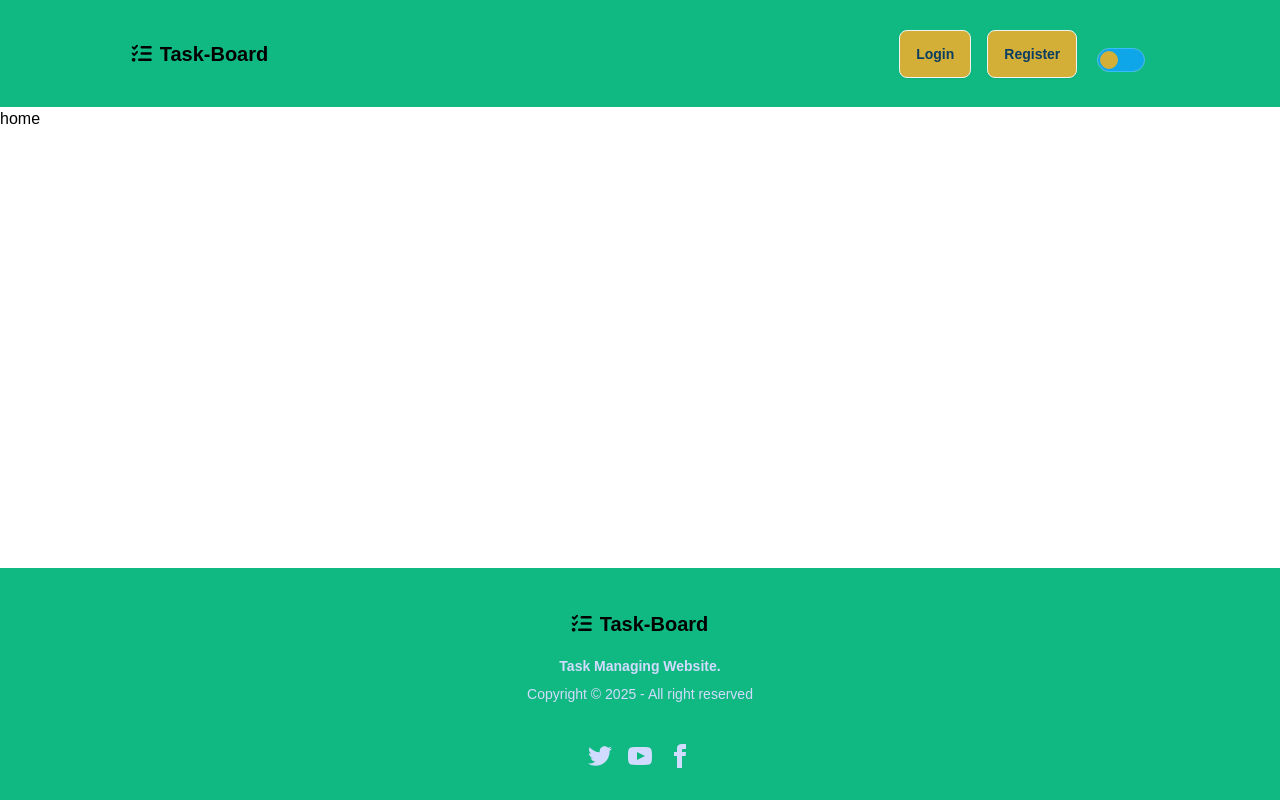
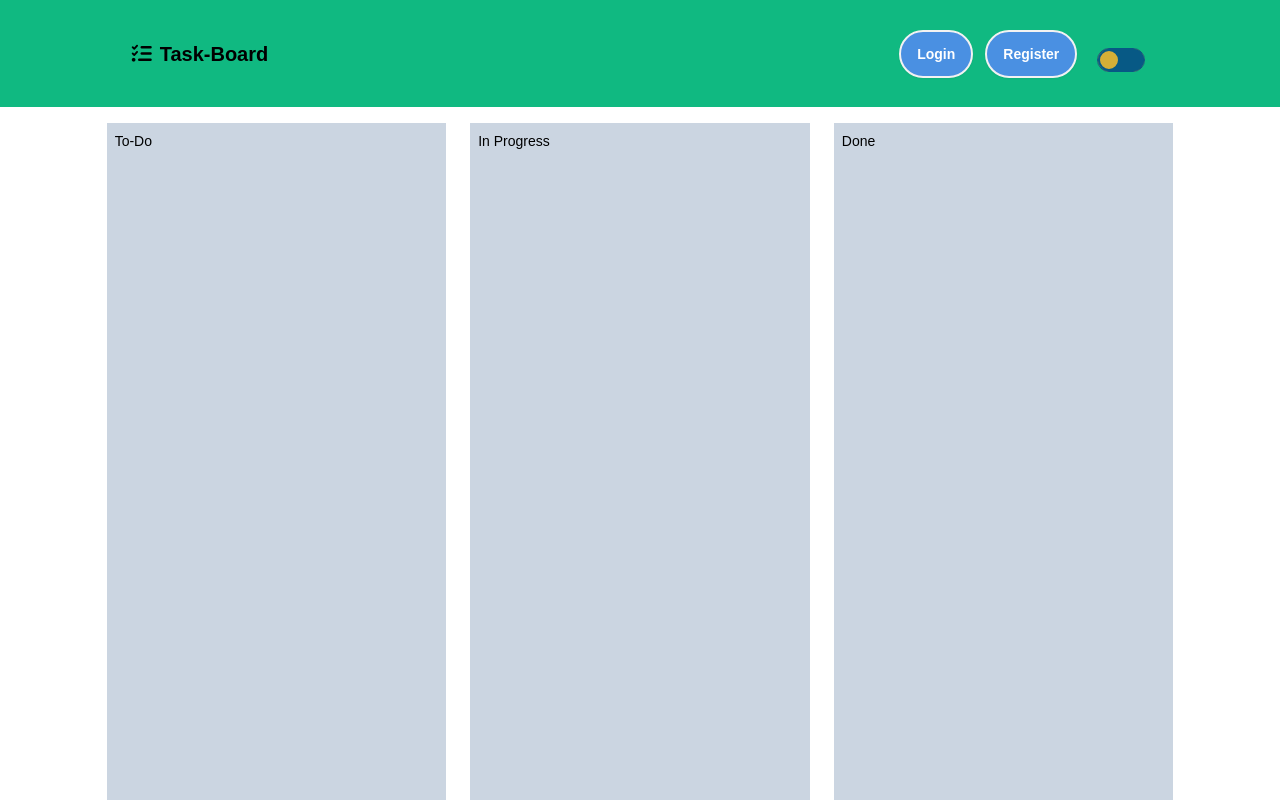
Before and after one commit to Sadia0920/task-board, a React (Vite) app: page / in a window 1280 px wide. Shown: the top 800 px of the page. Built offline with nearby package versions, Linux system fonts and the light colour scheme; no server answers.

Commit message:
added a caterory column in home page

```diff
--- a/src/components/Navbar.jsx
+++ b/src/components/Navbar.jsx
@@ -71,11 +71,11 @@ export default function Navbar() {
   data-tooltip-place="top">
       <img className='w-8 h-8 rounded-full' src={user.photoURL} alt="" />
       </a>
-      <Link onClick={handleSignOut} className="btn text-[#0a3d62] font-bold bg-[#d4af37] ml-4">LogOut</Link>
+      <Link onClick={handleSignOut} className="btn border-2 rounded-3xl text-white font-semibold bg-[#4A90E2] ml-3">LogOut</Link>
       </>
       :<>
-      <Link to='/login' className="btn text-[#0a3d62] font-bold bg-[#d4af37]">Login</Link>
-      <Link to='/register' className="btn text-[#0a3d62] font-bold bg-[#d4af37] ml-4">Register</Link>
+      <Link to='/login' className="btn border-2 rounded-3xl text-white font-semibold bg-[#4A90E2]">Login</Link>
+      <Link to='/register' className="btn border-2 rounded-3xl text-white font-semibold bg-[#4A90E2] ml-3">Register</Link>
       </>
     }
     <ThemeController></ThemeController>
--- a/src/components/ThemeController.jsx
+++ b/src/components/ThemeController.jsx
@@ -32,7 +32,7 @@ export default function ThemeController() {
       <input
   type="checkbox"
   value="synthwave"
-  className="toggle theme-controller col-span-2 col-start-1 row-start-1 border-sky-400 bg-[#d4af37] [--tglbg:theme(colors.sky.500)] checked:border-blue-800 checked:bg-blue-300
+  className="toggle theme-controller col-span-2 col-start-1 row-start-1 border-sky-800 bg-[#d4af37] [--tglbg:theme(colors.sky.800)] checked:border-blue-800 checked:bg-blue-300
    checked:[--tglbg:theme(colors.blue.900)]" />
       </button>
     </div>
--- a/src/pages/Home.jsx
+++ b/src/pages/Home.jsx
@@ -1,10 +1,27 @@
-function Home() {
+import React from 'react'
+import { NavLink} from 'react-router-dom'
+
+export default function Home() {
 
   return (
-    <>
-    <div>home</div>
-    </>
+    <div className='w-10/12 mx-auto my-4'>
+    <div className='grid grid-cols-1 md:grid-cols-2 lg:grid-cols-3 justify-center gap-6'>
+    <div className='md:min-h-screen bg-slate-300'>
+      <ul className='menu'>
+        <li>To-Do</li>
+      </ul>
+    </div>
+    <div className='md:min-h-screen bg-slate-300'>
+    <ul className='menu'>
+        <li>In Progress</li>
+      </ul>
+    </div>
+    <div className='md:min-h-screen bg-slate-300'>
+    <ul className='menu'>
+        <li>Done</li>
+    </ul>
+    </div>
+    </div>
+    </div>
   )
 }
-
-export default Home
```
